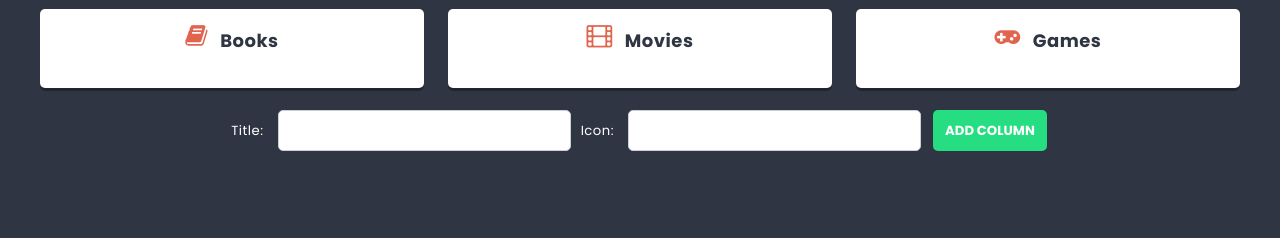
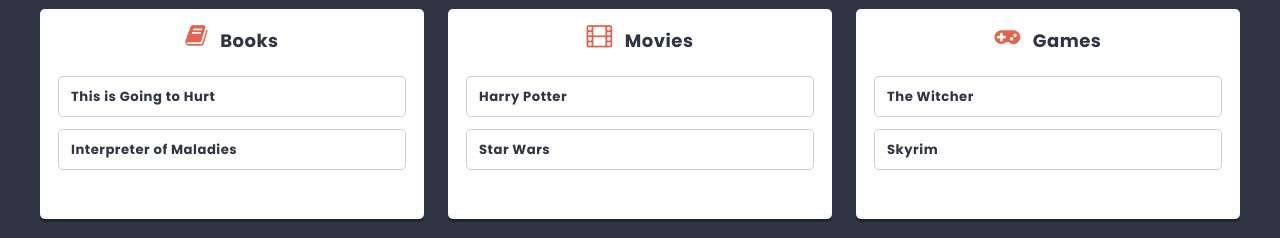
Before and after one commit to martanara/react-app, a React (Create React App) app: page / in a window 1280 px wide. Shown: the part 532-770 px from the top of the page. Built offline with nearby package versions, Linux system fonts and the light colour scheme.

Commit message:
Add Card component

```diff
--- /dev/null
+++ b/src/components/Card/Card.js
@@ -0,0 +1,10 @@
+import styles from './Card.module.scss';
+
+const Card = props => {
+  return (
+    <li className={styles.card}>{props.title}</li>
+  )
+}
+
+
+export default Card;
--- /dev/null
+++ b/src/components/Card/Card.module.scss
@@ -0,0 +1,13 @@
+@import '../../styles/settings.scss';
+
+.card {
+    position: relative;
+    background: $color-light;
+    border: 1px solid lighten($color-dark, 60%);
+    padding: $base-size;
+    margin: 0 0 $base-size 0;
+    border-radius: $radius;
+    display: flex;
+    justify-content: space-between;
+    font-weight: bold;
+}
--- a/src/components/Column/Column.js
+++ b/src/components/Column/Column.js
@@ -1,8 +1,12 @@
 import styles from './Column.module.scss'
+import Card from '../Card/Card.js'
 
 const Column = props => {
   return (<article className={styles.column}>
     <h2 className={styles.title}><span className={styles.icon + ' fa fa-' + props.icon}/>{props.title}</h2>
+    <ul className={styles.cards}>
+      {props.cards.map(card => <Card id={card.id} title={card.title}/> )}
+    </ul>
     </article>)
 }
 
--- a/src/components/List/List.js
+++ b/src/components/List/List.js
@@ -6,13 +6,37 @@
 
 const List = () => {
   const [columns, setColumns] = useState([
-    { id: 1, title: 'Books', icon: 'book' },
-    { id: 2, title: 'Movies', icon: 'film' },
-    { id: 3, title: 'Games', icon: 'gamepad' }
+    {
+      id: 1,
+      title: 'Books',
+      icon: 'book',
+      cards: [
+        { id: 1, title: 'This is Going to Hurt' },
+        { id: 2, title: 'Interpreter of Maladies' }
+      ]
+    },
+    {
+      id: 2,
+      title: 'Movies',
+      icon: 'film',
+        cards: [
+      { id: 1, title: 'Harry Potter' },
+      { id: 2, title: 'Star Wars' }
+      ]
+    },
+    {
+      id: 3,
+      title: 'Games',
+      icon: 'gamepad',
+      cards: [
+        { id: 1, title: 'The Witcher' },
+        { id: 2, title: 'Skyrim' }
+      ]
+    }
   ]);
 
   const addColumn = newColumn => {
-		setColumns([...columns, { id: shortid(), title: newColumn.title, icon: newColumn.icon }]);
+		setColumns([...columns, { id: shortid(), title: newColumn.title, icon: newColumn.icon, cards: [] }]);
   };
 
   return (
@@ -22,7 +46,7 @@
       </header>
       <p className={styles.description}>Interesting things I want to check out!</p>
       <section className={styles.columns}>
-        {columns.map(column => <Column key={column.id} title={column.title} icon={column.icon} />)}
+        {columns.map(column => <Column key={column.id} title={column.title} icon={column.icon} cards={column.cards} />)}
       </section>
       <ColumnForm action={addColumn}/>
     </div>
```
